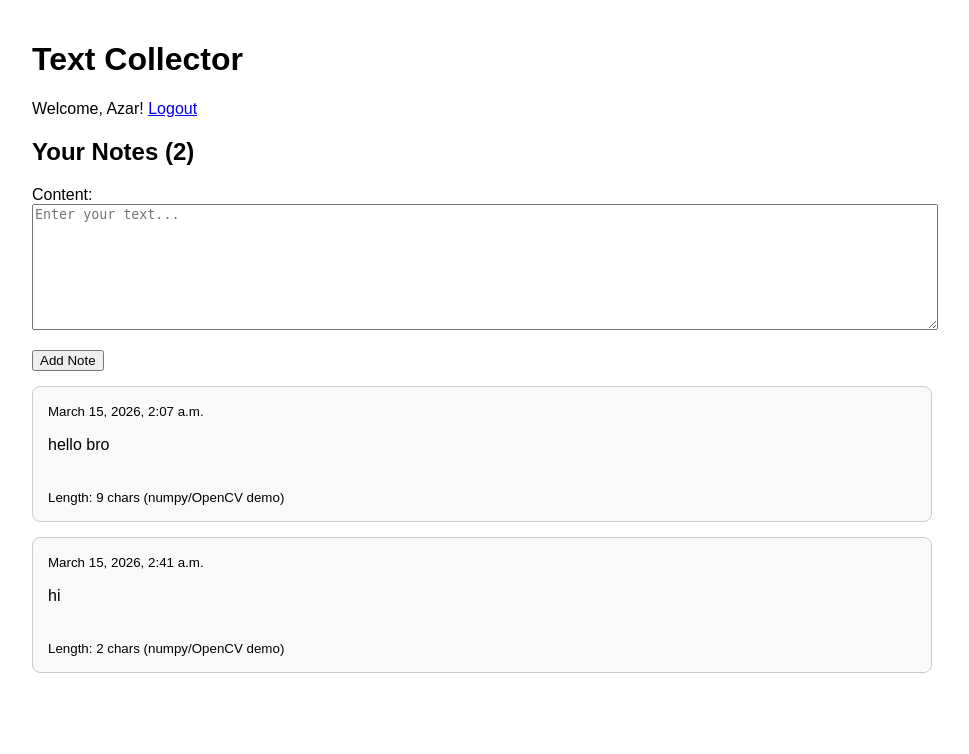
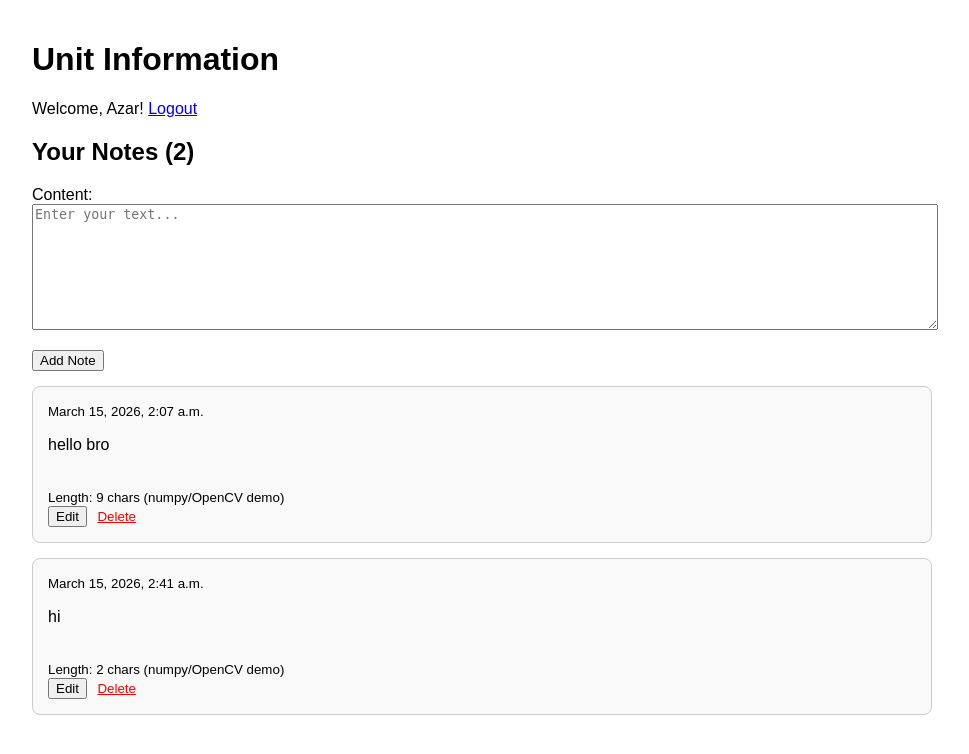
Before and after one commit to Azarfrl/DjangoWeb, a Django app: template notes/templates/notes/home.html in a window 1280 px wide. Shown: the top 754 px of the page, without its empty margins (158-1127 px from the left). Run offline with Django 5.2, Linux system fonts and the light colour scheme; the template is opened without the code that fills it: values that come from a table or form of the project are taken from there, others are empty; a user stored in the database is signed in; data comes from the database, SQL or seed files in the repository; both versions use the stored data as it was after the commit.

Commit message:
adding edit and delete feature

```diff
--- a/notes/templates/notes/home.html
+++ b/notes/templates/notes/home.html
@@ -2,7 +2,7 @@
 <html lang="en">
 <head>
     <meta charset="UTF-8">
-    <title>Text Collector</title>
+    <title>Unit Information</title>
     <style>
         body { font-family: Arial; max-width: 900px; margin: auto; padding: 20px; }
         .note { border: 1px solid #ccc; padding: 15px; margin: 15px 0; border-radius: 8px; background: #f9f9f9; }
@@ -10,7 +10,7 @@
     </style>
 </head>
 <body>
-    <h1>Text Collector</h1>
+    <h1>Unit Information</h1>
 
     {% if user.is_authenticated %}
         <p>Welcome, {{ user.username }}! <a href="{% url 'logout' %}">Logout</a></p>
@@ -23,14 +23,48 @@
         </form>
 
         {% for note in notes %}
-            <div class="note">
-                <small>{{ note.created_at }}</small><br>
-                {{ note.content|linebreaks }}
-                <br><small>{{ note.get_length_info }}</small>
-            </div>
-        {% empty %}
-            <p>You have no notes yet. Add one above!</p>
-        {% endfor %}
+    <div style="border: 1px solid #ccc; padding: 15px; margin: 15px 0; border-radius: 8px; background: #f9f9f9;">
+
+        <small>{{ note.created_at }}</small><br>
+        <div id="v{{ note.id }}">
+            {{ note.content|linebreaks }}<br>
+            <small>{{ note.get_length_info }}</small>
+        </div>
+
+        <button type="button" id="editbtn{{ note.id }}"
+                onclick="document.getElementById('v{{ note.id }}').style.display='none';
+                         document.getElementById('e{{ note.id }}').style.display='block';
+                         this.style.display='none';">
+            Edit
+        </button>
+
+        <form method="post" action="{% url 'delete_note' note_id=note.id %}"
+              style="display:inline; margin-left: 0px;"
+              onsubmit="return confirm('Are you sure you want to delete this note?');">
+            {% csrf_token %}
+            <button type="submit" style="color: red; border: none; background: none; cursor: pointer; text-decoration: underline;">
+                Delete
+            </button>
+        </form>
+
+        <div id="e{{ note.id }}" style="display:none; margin-top: 0px;">
+            <form method="post" action="{% url 'update_note' note_id=note.id %}">
+                {% csrf_token %}
+                <textarea name="content" rows="5" style="width: 100%;">{{ note.content }}</textarea><br>
+                <button type="submit">Save</button>
+                <button type="button"
+                        onclick="document.getElementById('v{{ note.id }}').style.display='block';
+                                 document.getElementById('e{{ note.id }}').style.display='none';
+                                 document.getElementById('editbtn{{ note.id }}').style.display='inline-block';">
+                    Cancel
+                </button>
+            </form>
+        </div>
+
+    </div>
+{% empty %}
+    <p>You have no notes yet. Add one above!</p>
+{% endfor %}
 
     {% else %}
         <p>Please <a href="{% url 'login' %}">login</a> or <a href="{% url 'register' %}">register</a> to add and see your personal notes.</p>
--- a/notes/urls.py
+++ b/notes/urls.py
@@ -4,4 +4,6 @@ from . import views
 urlpatterns = [
     path('', views.home, name='home'),
     path('add/', views.add_note, name='add_note'),
+    path('note/<int:note_id>/update/', views.update_note, name='update_note'),
+    path('note/<int:note_id>/delete/', views.delete_note, name='delete_note'),
 ]
```
Also changed, not shown: notes/views.py (+25 -0 lines), db.sqlite3.
